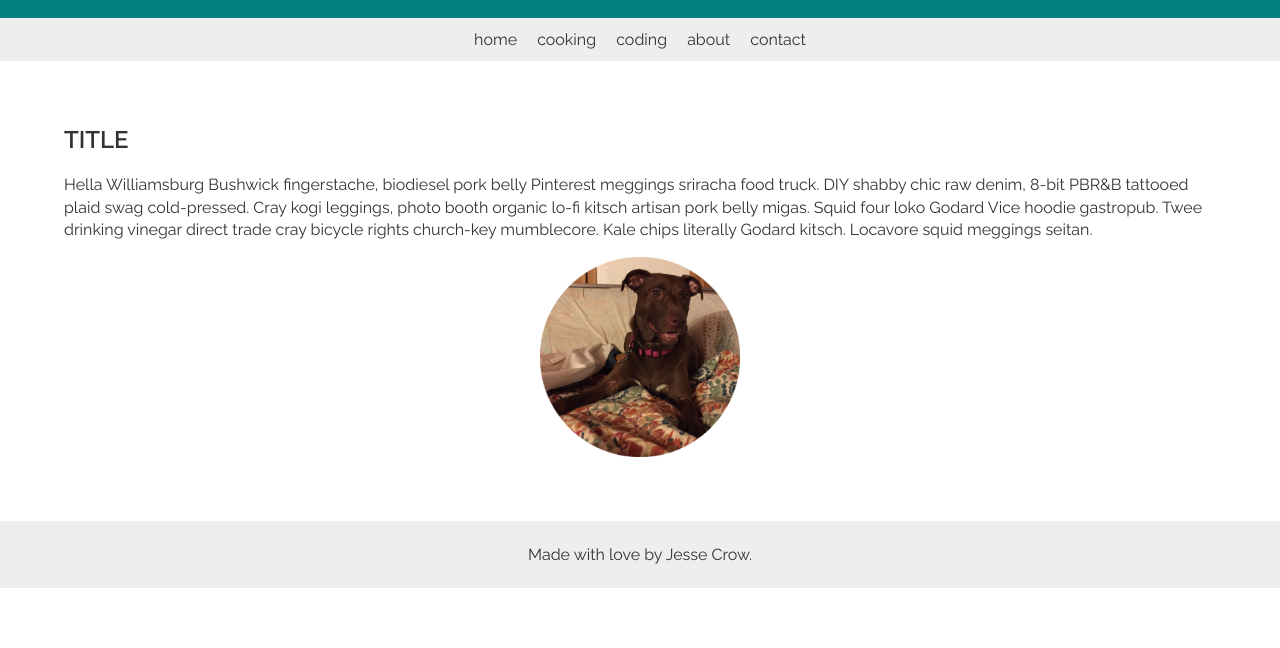
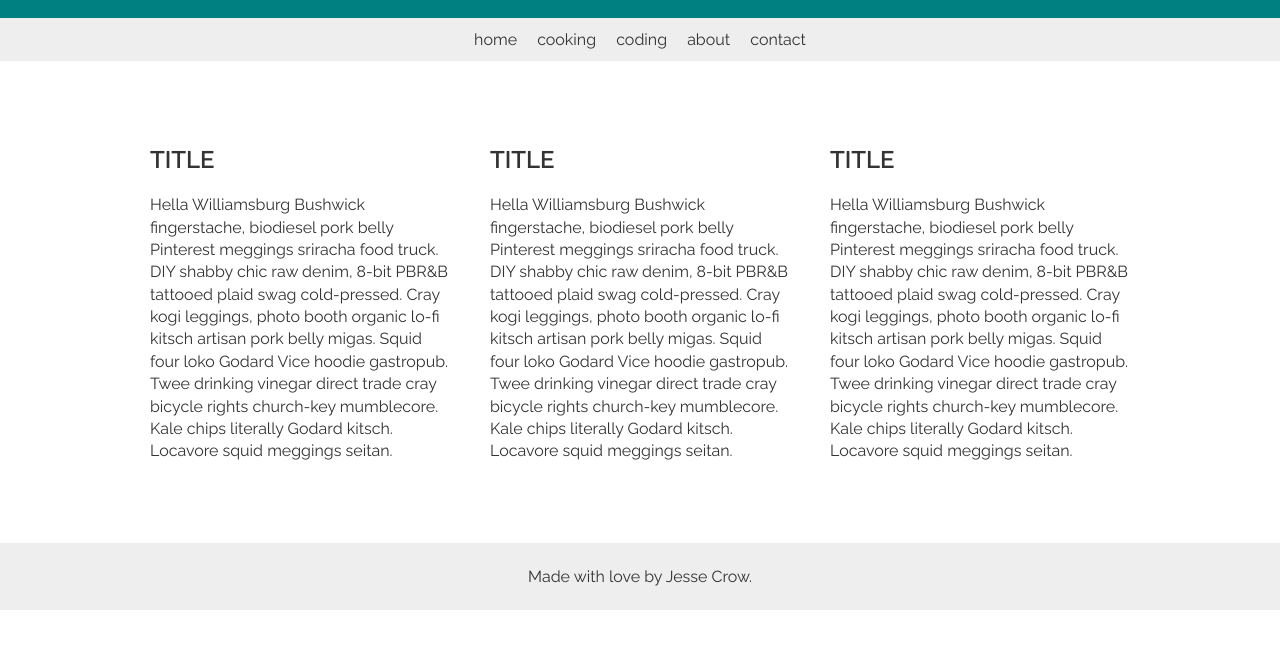
Before and after one commit to crowjm/cooking-coder, a plain HTML site: page index.html in a window 1280 px wide. Shown: the part 118-766 px from the top of the page. Drawn offline with Linux system fonts and the light colour scheme.

Commit message:
added middle and large size media queries

```diff
--- a/CSS/style.css
+++ b/CSS/style.css
@@ -11,7 +11,7 @@ header {
 	text-align: center;
 }
 
-header > h1 {
+header h1 {
 	font-family: Raleway, Helvetica, sans-serif;
 	font-weight: 800;
 	font-size: 3em;
@@ -27,14 +27,14 @@ nav {
 	font-weight: 400;
 }
 
-nav > ul {
+nav ul {
 	list-style: none;
 	text-align: center;
 	padding: 0;
 	margin-top: 0;
 }
 
-nav > ul > li {
+nav ul li {
 	display: inline-block;
 	margin-right: 1em;
 	padding-top: 0.75em;
@@ -56,13 +56,13 @@ nav > ul > li:last-child {
 	font-family: Raleway, Helvetica, sans-serif;
 }
 
-.post > h2 {
+.post h2 {
 	font-weight: 600;
 	text-transform: uppercase;
 	font-size: 1.5em;
 }
 
-.post > p {
+.post p {
 	font-weight: 400;
 	line-height: 1.4;
 	font-size: 1em;
@@ -84,3 +84,36 @@ footer {
 	text-align: center;
 	font-family: Raleway, Helvetica, sans-serif;
 }
+
+
+/***CSS for medium sized devices, ≥768px***/
+@media (min-width: 768px) {
+
+	.post {
+		max-width: 600px;
+	}
+}
+
+
+/*** CSS for large size devices, ≥992px***/
+@media (min-width: 992px) {
+
+	.post-container {
+		margin: 0 auto;
+		max-width: 1000px;
+	}
+
+	.post {
+		display: inline-block;
+		box-sizing: border-box;
+		max-width: 300px;
+		margin-left: 10px;
+		margin-right: 10px;
+	}
+
+	.post:nth-of-type(3n+2) {
+		margin-right: 30px;
+		margin-left: 30px;
+	}
+
+}
--- a/index.html
+++ b/index.html
@@ -19,11 +19,20 @@
           <li>contact</li>
         </ul>
       </nav>
+      <div class="post-container">
         <section class="post">
           <h2>title</h2>
           <p>Hella Williamsburg Bushwick fingerstache, biodiesel pork belly Pinterest meggings sriracha food truck. DIY shabby chic raw denim, 8-bit PBR&amp;B tattooed plaid swag cold-pressed. Cray kogi leggings, photo booth organic lo-fi kitsch artisan pork belly migas. Squid four loko Godard Vice hoodie gastropub. Twee drinking vinegar direct trade cray bicycle rights church-key mumblecore. Kale chips literally Godard kitsch. Locavore squid meggings seitan.</p>
-      <img src="IMG/example.JPG" alt"alt description">
+        </section><!--
+        --><section class="post">
+          <h2>title</h2>
+          <p>Hella Williamsburg Bushwick fingerstache, biodiesel pork belly Pinterest meggings sriracha food truck. DIY shabby chic raw denim, 8-bit PBR&amp;B tattooed plaid swag cold-pressed. Cray kogi leggings, photo booth organic lo-fi kitsch artisan pork belly migas. Squid four loko Godard Vice hoodie gastropub. Twee drinking vinegar direct trade cray bicycle rights church-key mumblecore. Kale chips literally Godard kitsch. Locavore squid meggings seitan.</p>
+        </section><!--
+        --><section class="post">
+          <h2>title</h2>
+          <p>Hella Williamsburg Bushwick fingerstache, biodiesel pork belly Pinterest meggings sriracha food truck. DIY shabby chic raw denim, 8-bit PBR&amp;B tattooed plaid swag cold-pressed. Cray kogi leggings, photo booth organic lo-fi kitsch artisan pork belly migas. Squid four loko Godard Vice hoodie gastropub. Twee drinking vinegar direct trade cray bicycle rights church-key mumblecore. Kale chips literally Godard kitsch. Locavore squid meggings seitan.</p>
         </section>
+      </div>
       <footer>
         <p>Made with love by Jesse Crow.</p>
       </footer>
```
Lines whose indentation alone changed are shown as unchanged.
